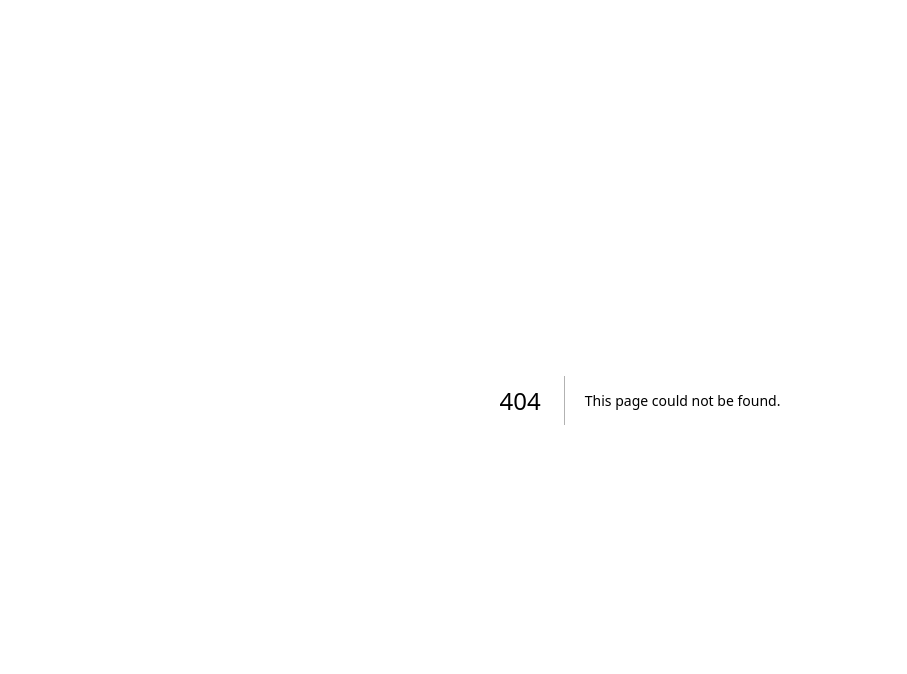
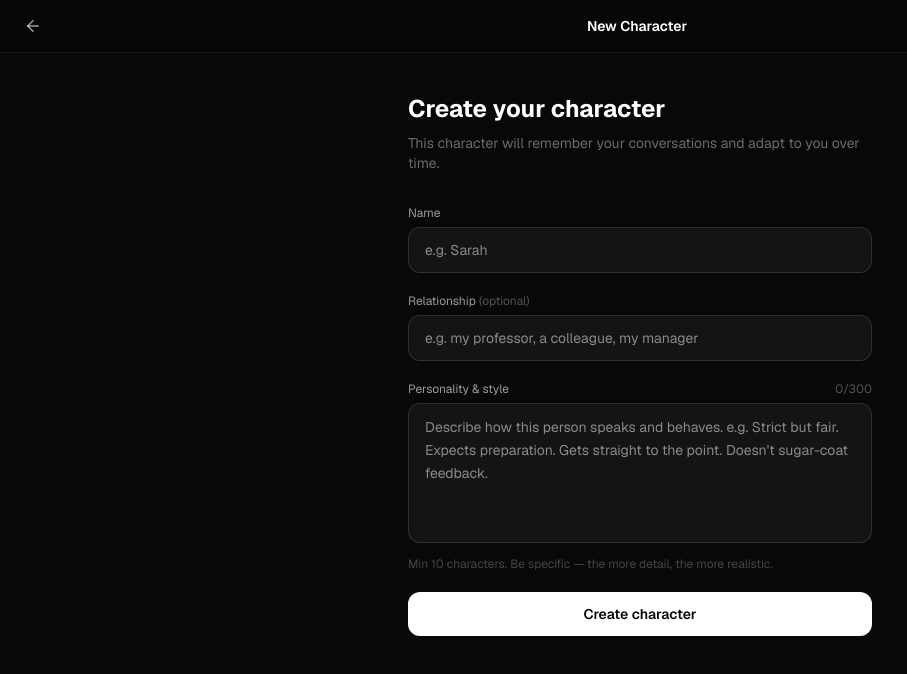
Before and after one commit to alolabsmarketing/olalabs-web, a Next.js app: page /characters/new in a window 1280 px wide. Before the commit this address had no page. Shown: the top 674 px of the page, without its empty margins (0-907 px from the left). Built offline with nearby package versions, Linux system fonts and the light colour scheme.

Commit message:
feat: create custom character page

```diff
--- /dev/null
+++ b/app/characters/new/page.tsx
@@ -0,0 +1,123 @@
+"use client";
+import { useState } from "react";
+import { useRouter } from "next/navigation";
+import Link from "next/link";
+import { ArrowLeft } from "lucide-react";
+
+export default function NewCharacterPage() {
+  const router = useRouter();
+  const [name, setName] = useState("");
+  const [relationshipHint, setRelationshipHint] = useState("");
+  const [personalityPrompt, setPersonalityPrompt] = useState("");
+  const [saving, setSaving] = useState(false);
+  const [error, setError] = useState<string | null>(null);
+
+  async function handleSubmit(e: React.FormEvent) {
+    e.preventDefault();
+    if (!name.trim() || personalityPrompt.trim().length < 10) {
+      setError("Name and personality description (min 10 chars) are required.");
+      return;
+    }
+
+    setSaving(true);
+    setError(null);
+
+    const res = await fetch("/api/characters/custom", {
+      method: "POST",
+      headers: { "Content-Type": "application/json" },
+      body: JSON.stringify({
+        name: name.trim(),
+        relationship_hint: relationshipHint.trim() || null,
+        personality_prompt: personalityPrompt.trim(),
+      }),
+    });
+
+    setSaving(false);
+
+    if (!res.ok) {
+      const data = await res.json();
+      if (data.error === "LIMIT_REACHED") {
+        setError("You've reached your custom character limit. Upgrade to add more.");
+      } else {
+        setError("Something went wrong. Please try again.");
+      }
+      return;
+    }
+
+    router.push("/dashboard");
+  }
+
+  return (
+    <div className="min-h-screen bg-[#080808]">
+      <header className="sticky top-0 z-20 flex items-center justify-between px-6 py-4 border-b border-white/6 bg-[#080808]/90 backdrop-blur-md">
+        <Link href="/dashboard" className="text-white/60 hover:text-white transition-colors">
+          <ArrowLeft size={18} />
+        </Link>
+        <span className="text-white font-semibold text-sm">New Character</span>
+        <div className="w-6" />
+      </header>
+
+      <div className="max-w-lg mx-auto px-6 py-10">
+        <h1 className="text-white text-2xl font-bold mb-2">Create your character</h1>
+        <p className="text-white/40 text-sm mb-8">
+          This character will remember your conversations and adapt to you over time.
+        </p>
+
+        <form onSubmit={handleSubmit} className="space-y-5">
+          <div>
+            <label className="block text-white/60 text-xs mb-1.5">Name</label>
+            <input
+              value={name}
+              onChange={(e) => setName(e.target.value)}
+              maxLength={50}
+              placeholder="e.g. Sarah"
+              className="w-full bg-white/5 border border-white/12 rounded-xl px-4 py-3 text-white text-sm focus:outline-none focus:border-white/30 transition-colors"
+            />
+          </div>
+
+          <div>
+            <label className="block text-white/60 text-xs mb-1.5">
+              Relationship <span className="text-white/30">(optional)</span>
+            </label>
+            <input
+              value={relationshipHint}
+              onChange={(e) => setRelationshipHint(e.target.value)}
+              maxLength={100}
+              placeholder="e.g. my professor, a colleague, my manager"
+              className="w-full bg-white/5 border border-white/12 rounded-xl px-4 py-3 text-white text-sm focus:outline-none focus:border-white/30 transition-colors"
+            />
+          </div>
+
+          <div>
+            <div className="flex justify-between mb-1.5">
+              <label className="text-white/60 text-xs">Personality & style</label>
+              <span className="text-white/30 text-xs">{personalityPrompt.length}/300</span>
+            </div>
+            <textarea
+              value={personalityPrompt}
+              onChange={(e) => setPersonalityPrompt(e.target.value.slice(0, 300))}
+              rows={5}
+              placeholder="Describe how this person speaks and behaves. e.g. Strict but fair. Expects preparation. Gets straight to the point. Doesn't sugar-coat feedback."
+              className="w-full bg-white/5 border border-white/12 rounded-xl px-4 py-3 text-white text-sm focus:outline-none focus:border-white/30 transition-colors resize-none leading-relaxed"
+            />
+            <p className="text-white/25 text-xs mt-1.5">
+              Min 10 characters. Be specific — the more detail, the more realistic.
+            </p>
+          </div>
+
+          {error && (
+            <p className="text-red-400/80 text-sm">{error}</p>
+          )}
+
+          <button
+            type="submit"
+            disabled={saving}
+            className="w-full py-3 rounded-xl bg-white text-[#080808] font-semibold text-sm hover:bg-white/90 transition-all disabled:opacity-50"
+          >
+            {saving ? "Creating..." : "Create character"}
+          </button>
+        </form>
+      </div>
+    </div>
+  );
+}
```
